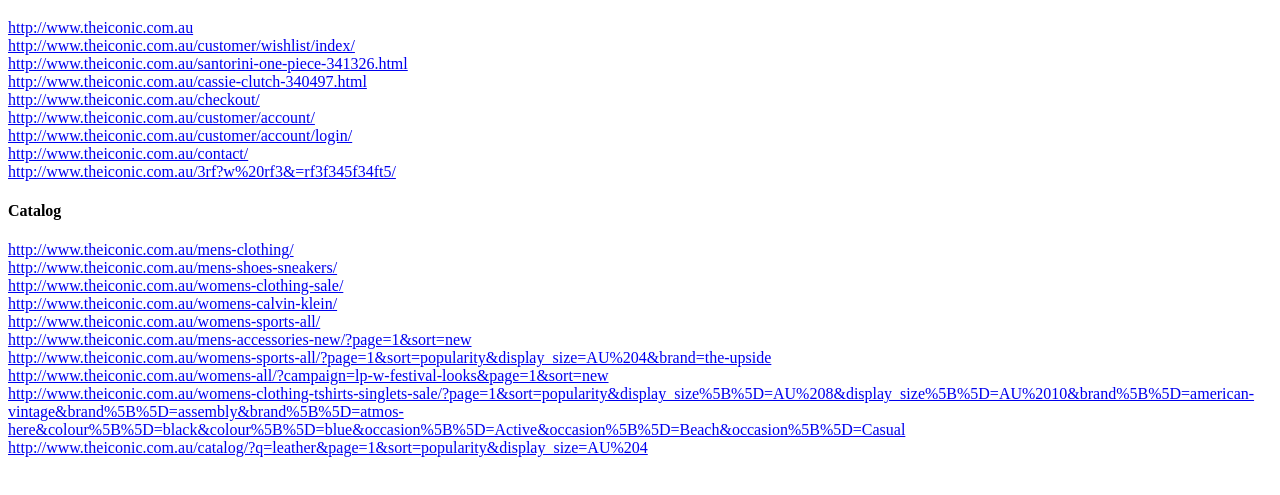
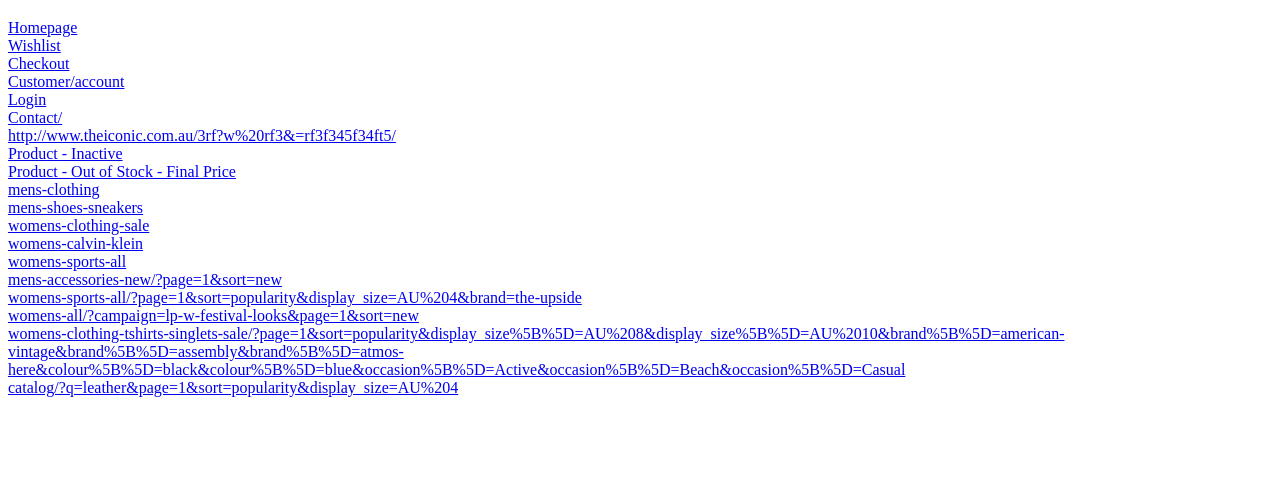
Before and after one commit to IvanIconic/ivaniconic.github.io, a plain HTML site: page pages/deeplinks.html in a window 1280 px wide. Shown: the part 61-556 px from the top of the page. Drawn offline with Linux system fonts and the light colour scheme.

Commit message:
update deeplinks page

```diff
--- a/pages/deeplinks.html
+++ b/pages/deeplinks.html
@@ -6,28 +6,28 @@
 </head>
 <body>
 <h1>Deep links</h1>
-<a href="Homepage">http://www.theiconic.com.au</a><br>
-<a href="Wishlist">http://www.theiconic.com.au/customer/wishlist/index/</a><br>
-<a href="Product - Final Sale - Out of stock ">http://www.theiconic.com.au/santorini-one-piece-341326.html</a><br>
-<a href="Product - Inactive">http://www.theiconic.com.au/cassie-clutch-340497.html</a><br>
-<a href="Checkout">http://www.theiconic.com.au/checkout/</a><br>
-<a href="Customer/account/">http://www.theiconic.com.au/customer/account/</a><br>
-<a href="Customer/account/login/">http://www.theiconic.com.au/customer/account/login/</a><br>
-<a href="Contacts/">http://www.theiconic.com.au/contact/</a><br>
+<a href="http://www.theiconic.com.au">Homepage</a><br>
+<a href="http://www.theiconic.com.au/customer/wishlist/index/">Wishlist</a><br>
+<a href="http://www.theiconic.com.au/checkout/">Checkout</a><br>
+<a href="http://www.theiconic.com.au/customer/account/">Customer/account</a><br>
+<a href="http://www.theiconic.com.au/customer/account/login/">Login</a><br>
+<a href="http://www.theiconic.com.au/contact/">Contact/</a><br>
 <a href="http://www.theiconic.com.au/3rf?w%20rf3&=rf3f345f34ft5/">http://www.theiconic.com.au/3rf?w%20rf3&=rf3f345f34ft5/</a><br>
+<a href="http://www.theiconic.com.au/cassie-clutch-340497.html">Product - Inactive</a><br>
+<a href="http://www.theiconic.com.au/santorini-one-piece-341326.html">Product - Out of Stock - Final Price</a><br>
 
 
-<h4>Catalog</h4>
-<a href="mens-clothing">http://www.theiconic.com.au/mens-clothing/</a><br>
-<a href="mens-shoes-sneakers">http://www.theiconic.com.au/mens-shoes-sneakers/</a><br>
-<a href="womens-clothing-sale">http://www.theiconic.com.au/womens-clothing-sale/</a><br>
-<a href="womens-calvin-klein">http://www.theiconic.com.au/womens-calvin-klein/</a><br>
-<a href="womens-sports-all">http://www.theiconic.com.au/womens-sports-all/</a><br>
-<a href="mens-accessories-new/?page=1&sort=new">http://www.theiconic.com.au/mens-accessories-new/?page=1&sort=new</a><br>
-<a href="womens-sports-all/?page=1&sort=popularity&display_size=AU%204&brand=the-upside">http://www.theiconic.com.au/womens-sports-all/?page=1&sort=popularity&display_size=AU%204&brand=the-upside</a><br>
-<a href="womens-all/?campaign=lp-w-festival-looks&page=1&sort=new">http://www.theiconic.com.au/womens-all/?campaign=lp-w-festival-looks&page=1&sort=new</a><br>
-<a href="womens-clothing-tshirts-singlets-sale/?page=1&sort=popularity&display_size%5B%5D=AU%208&display_size%5B%5D=AU%2010&brand%5B%5D=american-vintage&brand%5B%5D=assembly&brand%5B%5D=atmos-here&colour%5B%5D=black&colour%5B%5D=blue&occasion%5B%5D=Active&occasion%5B%5D=Beach&occasion%5B%5D=Casual">http://www.theiconic.com.au/womens-clothing-tshirts-singlets-sale/?page=1&sort=popularity&display_size%5B%5D=AU%208&display_size%5B%5D=AU%2010&brand%5B%5D=american-vintage&brand%5B%5D=assembly&brand%5B%5D=atmos-here&colour%5B%5D=black&colour%5B%5D=blue&occasion%5B%5D=Active&occasion%5B%5D=Beach&occasion%5B%5D=Casual</a><br>
-<a href="catalog/?q=leather&page=1&sort=popularity&display_size=AU%204">http://www.theiconic.com.au/catalog/?q=leather&page=1&sort=popularity&display_size=AU%204</a><br>
+
+<a href="http://www.theiconic.com.au/mens-clothing/">mens-clothing</a><br>
+<a href="http://www.theiconic.com.au/mens-shoes-sneakers/">mens-shoes-sneakers</a><br>
+<a href="http://www.theiconic.com.au/womens-clothing-sale/">womens-clothing-sale</a><br>
+<a href="http://www.theiconic.com.au/womens-calvin-klein/">womens-calvin-klein</a><br>
+<a href="http://www.theiconic.com.au/womens-sports-all/">womens-sports-all</a><br>
+<a href="http://www.theiconic.com.au/mens-accessories-new/?page=1&sort=new">mens-accessories-new/?page=1&sort=new</a><br>
+<a href="http://www.theiconic.com.au/womens-sports-all/?page=1&sort=popularity&display_size=AU%204&brand=the-upside">womens-sports-all/?page=1&sort=popularity&display_size=AU%204&brand=the-upside</a><br>
+<a href="http://www.theiconic.com.au/womens-all/?campaign=lp-w-festival-looks&page=1&sort=new">womens-all/?campaign=lp-w-festival-looks&page=1&sort=new</a><br>
+<a href="http://www.theiconic.com.au/womens-clothing-tshirts-singlets-sale/?page=1&sort=popularity&display_size%5B%5D=AU%208&display_size%5B%5D=AU%2010&brand%5B%5D=american-vintage&brand%5B%5D=assembly&brand%5B%5D=atmos-here&colour%5B%5D=black&colour%5B%5D=blue&occasion%5B%5D=Active&occasion%5B%5D=Beach&occasion%5B%5D=Casual">womens-clothing-tshirts-singlets-sale/?page=1&sort=popularity&display_size%5B%5D=AU%208&display_size%5B%5D=AU%2010&brand%5B%5D=american-vintage&brand%5B%5D=assembly&brand%5B%5D=atmos-here&colour%5B%5D=black&colour%5B%5D=blue&occasion%5B%5D=Active&occasion%5B%5D=Beach&occasion%5B%5D=Casual</a><br>
+<a href="http://www.theiconic.com.au/catalog/?q=leather&page=1&sort=popularity&display_size=AU%204">catalog/?q=leather&page=1&sort=popularity&display_size=AU%204</a><br>
 </body>
 </html>
 
```
